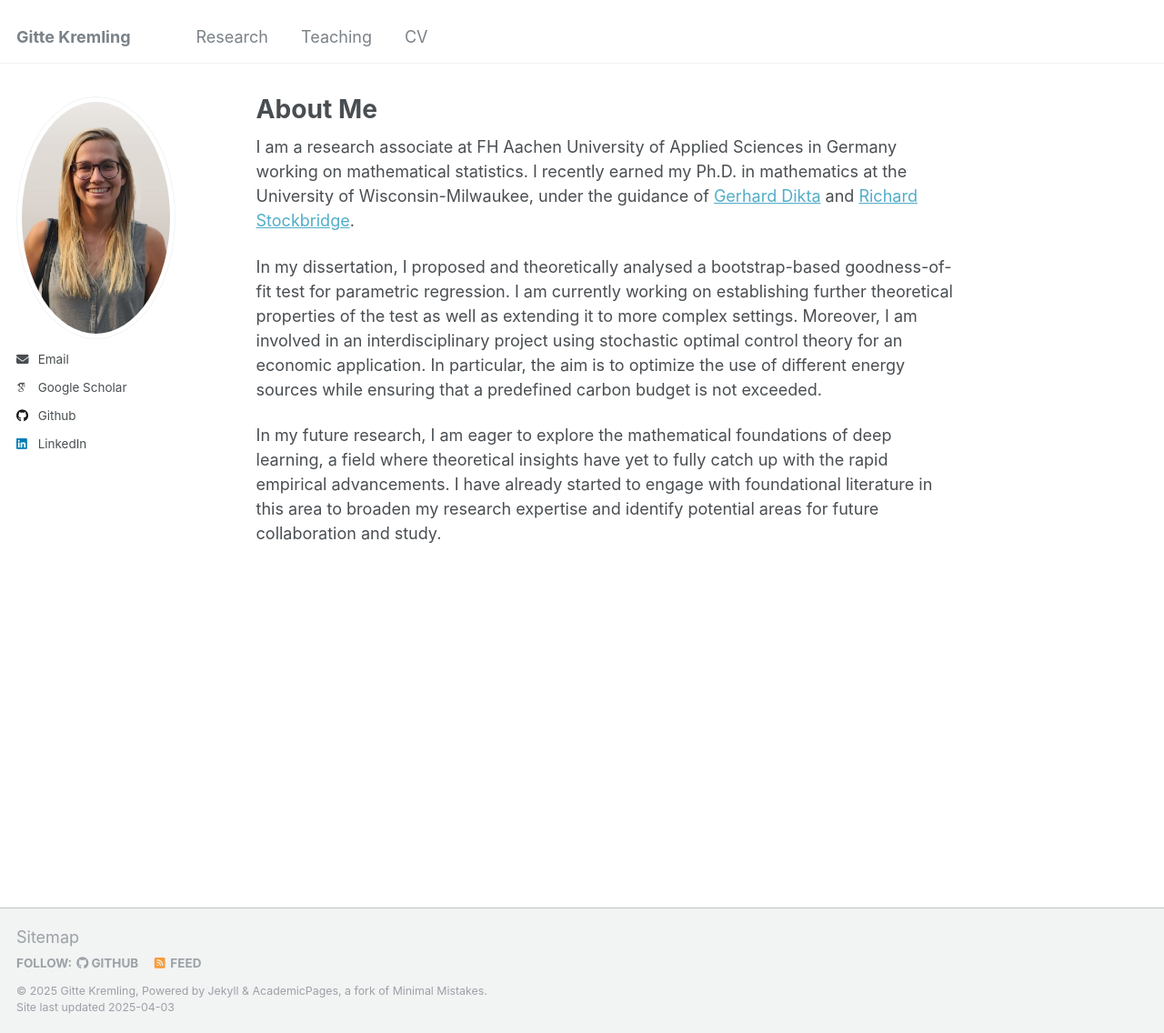
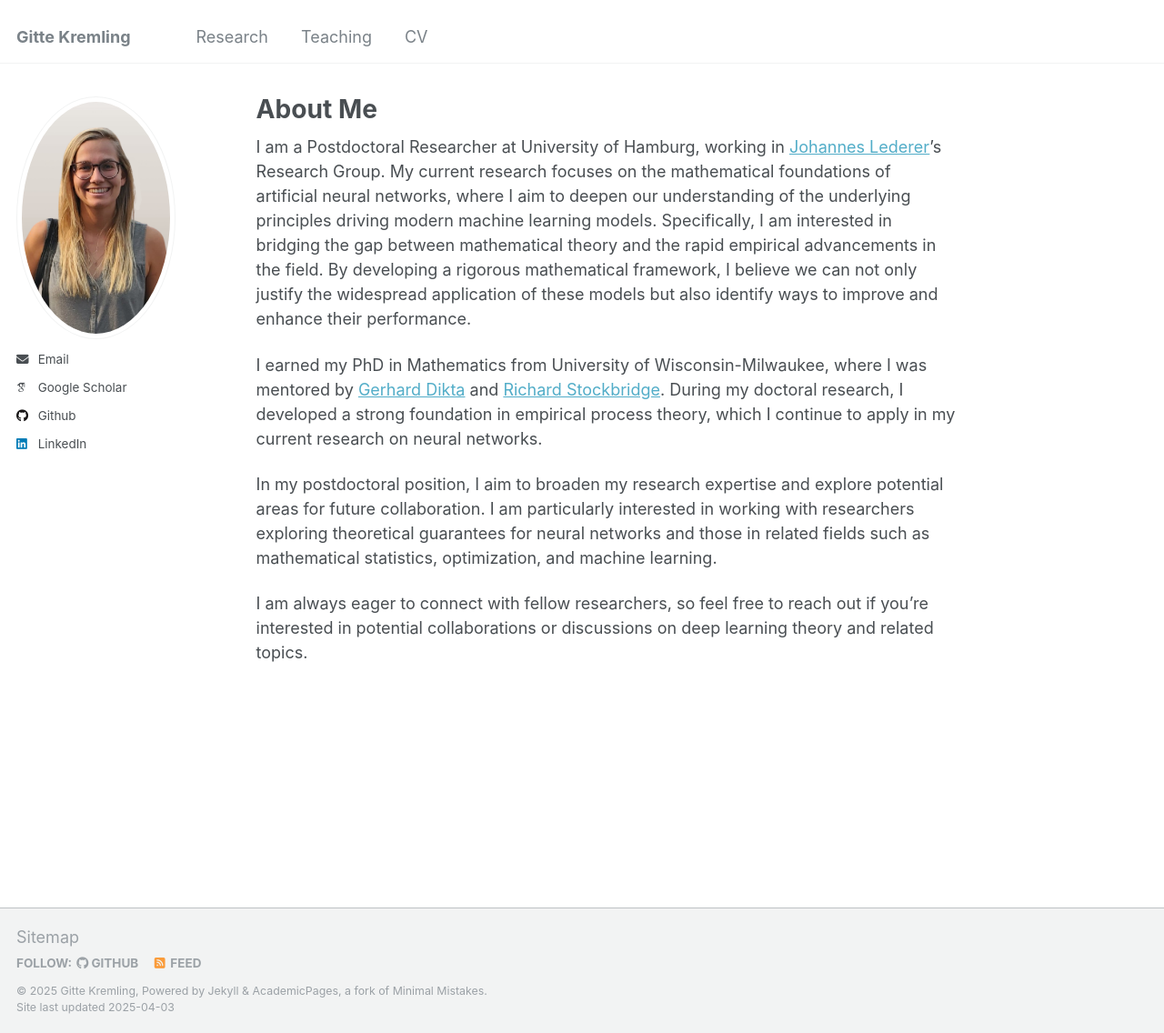
Before and after one commit to gkremling/gkremling.github.io, a Jekyll site: the page built from _pages/about.md, in a window 1280 px wide and 1136 px high. Shown: the whole window at 91% size. Built offline with Jekyll 4.4.1, drawn with Linux system fonts in a browser that asks for light colours; some web fonts are replaced.

Commit message:
Updated Email, 'About Me' and CV having started a new position at UHH; Included the most recent preprint and talk on the 'Research' site

```diff
--- a/_config.yml
+++ b/_config.yml
@@ -28,7 +28,7 @@ author:
   location         : #"Aachen"
   employer         : #"FH Aachen University of Applied Sciences"
   uri              : # URL
-  email            : "kremling@fh-aachen.de"
+  email            : "gitte.kremling@uni-hamburg.de"
 
   # Academic websites
   arxiv            : # URL - Update with the correct link to your profile
--- a/_pages/about.md
+++ b/_pages/about.md
@@ -7,8 +7,10 @@ redirect_from:
   - /about.html
 ---
 
-I am a research associate at FH Aachen University of Applied Sciences in Germany working on mathematical statistics. I recently earned my Ph.D. in mathematics at the University of Wisconsin-Milwaukee, under the guidance of [Gerhard Dikta](https://www.fh-aachen.de/en/people/dikta) and [Richard Stockbridge](https://uwm.edu/math/people/stockbridge-richard/).
+I am a Postdoctoral Researcher at University of Hamburg, working in [Johannes Lederer](https://www.math.uni-hamburg.de/en/forschung/bereiche/st/math-data-methoden/personen/lederer-johannes.html)’s Research Group. My current research focuses on the mathematical foundations of artificial neural networks, where I aim to deepen our understanding of the underlying principles driving modern machine learning models. Specifically, I am interested in bridging the gap between mathematical theory and the rapid empirical advancements in the field. By developing a rigorous mathematical framework, I believe we can not only justify the widespread application of these models but also identify ways to improve and enhance their performance.
 
-In my dissertation, I proposed and theoretically analysed a bootstrap-based goodness-of-fit test for parametric regression. I am currently working on establishing further theoretical properties of the test as well as extending it to more complex settings. Moreover, I am involved in an interdisciplinary project using stochastic optimal control theory for an economic application. In particular, the aim is to optimize the use of different energy sources while ensuring that a predefined carbon budget is not exceeded.
+I earned my PhD in Mathematics from University of Wisconsin-Milwaukee, where I was mentored by [Gerhard Dikta](https://www.fh-aachen.de/en/people/dikta) and [Richard Stockbridge](https://uwm.edu/math/people/stockbridge-richard/). During my doctoral research, I developed a strong foundation in empirical process theory, which I continue to apply in my current research on neural networks.
 
-In my future research, I am eager to explore the mathematical foundations of deep learning, a field where theoretical insights have yet to fully catch up with the rapid empirical advancements. I have already started to engage with foundational literature in this area to broaden my research expertise and identify potential areas for future collaboration and study.
+In my postdoctoral position, I aim to broaden my research expertise and explore potential areas for future collaboration. I am particularly interested in working with researchers exploring theoretical guarantees for neural networks and those in related fields such as mathematical statistics, optimization, and machine learning.
+
+I am always eager to connect with fellow researchers, so feel free to reach out if you're interested in potential collaborations or discussions on deep learning theory and related topics.
```
Also changed, not shown: _pages/research.md (+9 -2 lines), 4 other files.
